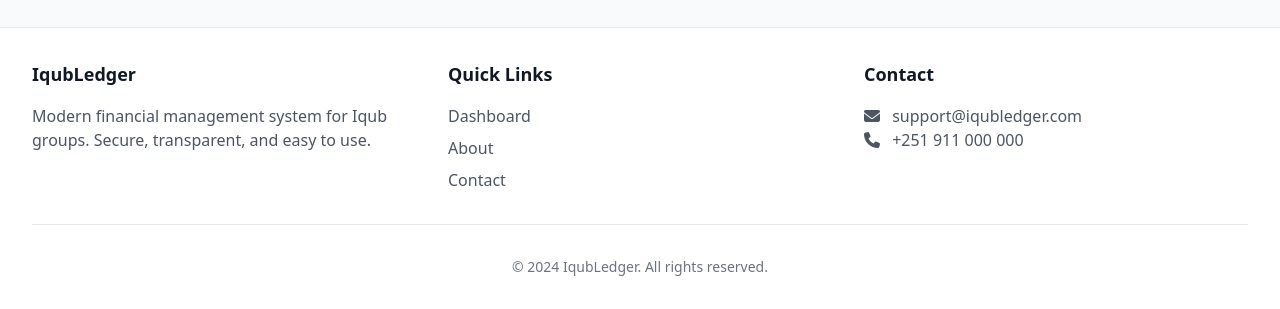
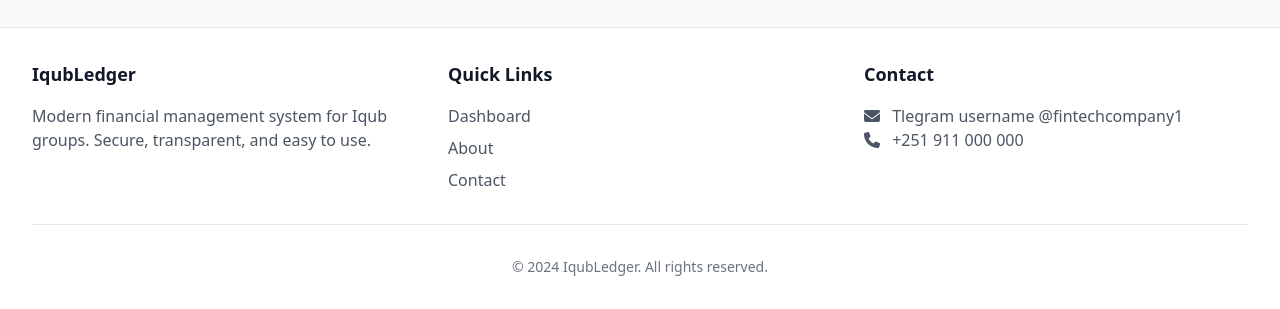
Before and after one commit to abihacker456/fintech-app, a Flask app: page /contact in a window 1280 px wide. Shown: the part 2677-2986 px from the top of the page. Run offline with Flask 3, Linux system fonts and the light colour scheme; some libraries are stand-ins or nearby versions.

Commit message:
Update contact email to Telegram username

```diff
--- a/templates/base.html
+++ b/templates/base.html
@@ -164,7 +164,7 @@
                 <div>
                     <h3 class="text-lg font-semibold text-gray-900 mb-4">Contact</h3>
                     <p class="text-gray-600">
-                        <i class="fas fa-envelope mr-2"></i> support@iqubledger.com<br>
+                        <i class="fas fa-envelope mr-2"></i> Tlegram username @fintechcompany1<br>
                         <i class="fas fa-phone mr-2"></i> +251 911 000 000
                     </p>
                 </div>
```
